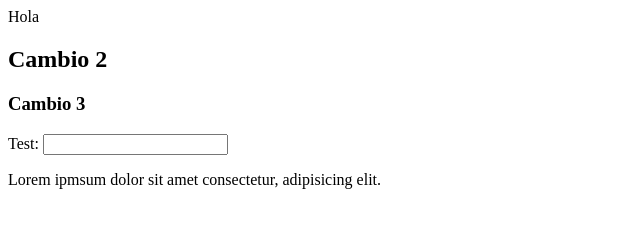
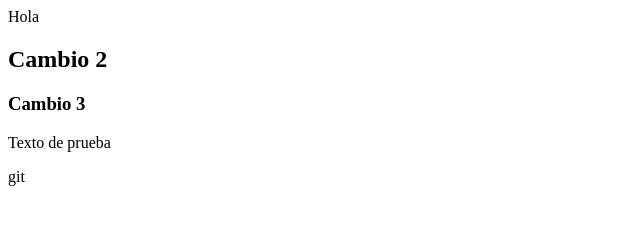
Before and after one commit to geraldvaras/git-test, a plain HTML site: page index.html in a window 1280 px wide. Shown: the whole page, without its empty margins (0-640 px from the left). Drawn offline with Linux system fonts and the light colour scheme.

Commit message:
feat: merge from other feature

```diff
--- a/index.html
+++ b/index.html
@@ -9,8 +9,8 @@
         <section>Hola</section>
         <h2>Cambio 2</h2>
         <h3>Cambio 3</h3>
-        <label for="test">Test:</label>
-        <input type="text" id="test"/>
-        <p>Lorem ipmsum dolor sit amet consectetur, adipisicing elit.</p>
+        <p>Texto de prueba</p>
     </body>
+    <footer></footer>
 </html>
+git
```
